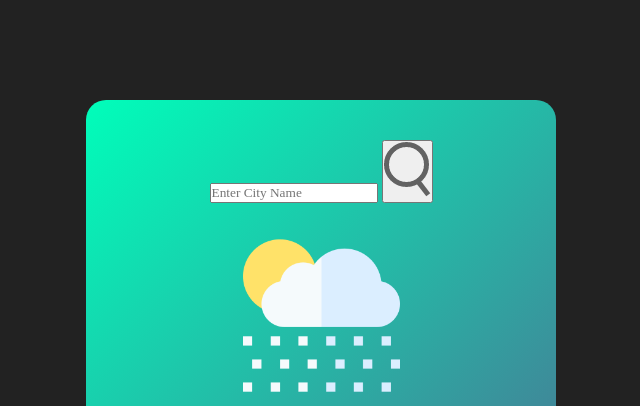
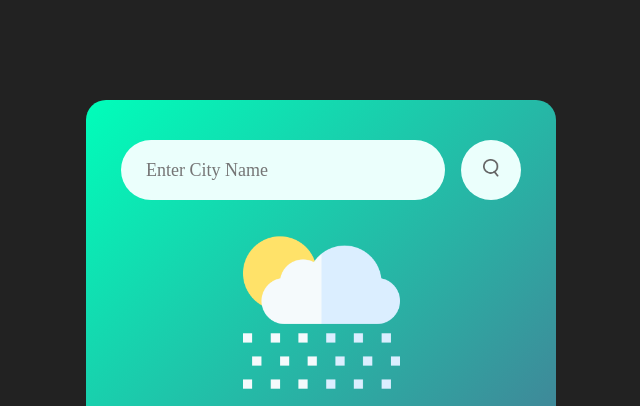
Before and after one commit to Harshit765G4/Mausam-Vibhag, a plain HTML site: page index.html in a window 1280 px wide. Shown: the top 406 px of the page, without its empty margins (319-959 px from the left). Drawn offline with Linux system fonts and the light colour scheme.

Commit message:
stylingSearchInputSearchButton

```diff
--- a/style.css
+++ b/style.css
@@ -17,3 +17,33 @@ body{
     padding: 40px 35px;
     text-align: center;
 }
+.search{
+    width: 100%;
+    display: flex;
+    align-items: center;
+    justify-items: space-between;
+}
+.search input{
+    border: 0;
+    outline: 0;
+    background: #ebfffc;
+    color: #555;
+    padding: 10px 25px;
+    height: 60px;
+    border-radius: 30px;
+    flex: 1;
+    margin-right: 16px;
+    font-size: 18px;
+}
+.search button{
+    border: 0;
+    outline: 0;
+    background: #ebfffc;
+    border-radius: 50%;
+    width: 60px;
+    height: 60px;
+    cursor: pointer;
+}
+.search button img{
+    width: 16px;
+}
```
